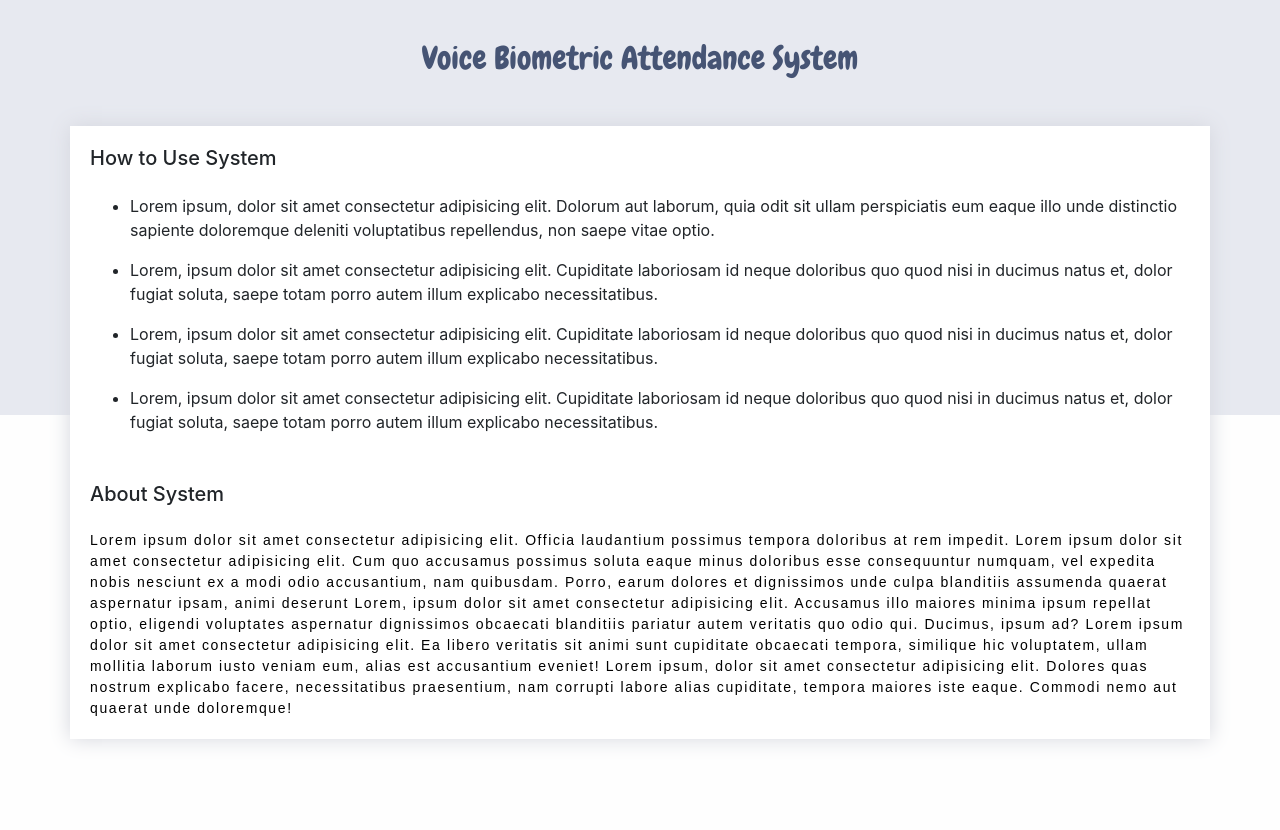
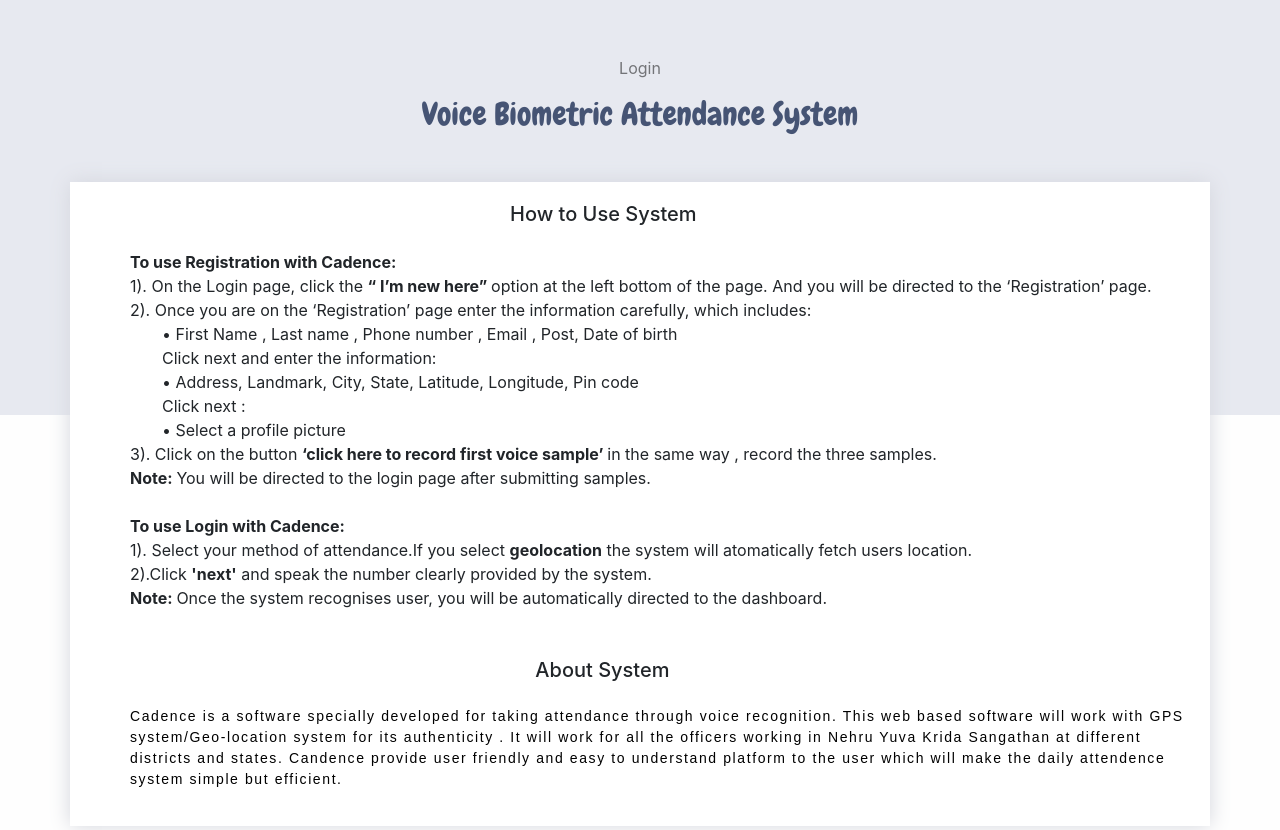
Before and after one commit to HridayRaj/DK1_stunners, a Flask app: page /readme in a window 1280 px wide. Run offline with Flask 2, Linux system fonts and the light colour scheme; some libraries are stand-ins or nearby versions; some web fonts are replaced.

Commit message:
Update details.html
content

```diff
--- a/templates/details.html
+++ b/templates/details.html
@@ -11,49 +11,53 @@
 </head>
 
 <body>
+    <nav class="navbar navbar-expand-lg navbar-light color-primary">
+            <button class="navbar-toggler" type="button" data-toggle="collapse" data-target="#navbarNavAltMarkup"
+                aria-controls="navbarNavAltMarkup" aria-expanded="false" aria-label="Toggle navigation">
+                <span class="navbar-toggler-icon "></span>
+            </button>
+            <div class="collapse navbar-collapse text-center" id="navbarNavAltMarkup">
+                <div class="navbar-nav m-auto cont-rubik ">
+                    <a class="nav-item nav-link mx-4" href="/">Login</a>
+                </div>
+            </div>
+        </nav>
     <div class="demo">
         <h2 class="text-center"> Voice Biometric Attendance System</h2>
     </div>
     <div class="container mt-5 information">
-        <h5> How to Use System </h5>
+        <h5> &emsp;&emsp;&emsp;&emsp;&emsp;&emsp;&emsp;&emsp;&emsp;&emsp;&emsp;&emsp;&emsp;&emsp;&emsp;&emsp;&emsp;&emsp;&emsp;&emsp;&emsp;How to Use System </h5>
         <ul class="mt-4">
-            <li>
-                <p>Lorem ipsum, dolor sit amet consectetur adipisicing elit. Dolorum aut laborum, quia odit sit ullam
-                    perspiciatis eum eaque illo unde distinctio sapiente doloremque deleniti voluptatibus repellendus,
-                    non saepe vitae optio.</p>
-            </li>
-            <li>
-                <p>Lorem, ipsum dolor sit amet consectetur adipisicing elit. Cupiditate laboriosam id neque doloribus
-                    quo quod nisi in ducimus natus et, dolor fugiat soluta, saepe totam porro autem illum explicabo
-                    necessitatibus.</p>
-            </li>
-            <li>
-                <p>Lorem, ipsum dolor sit amet consectetur adipisicing elit. Cupiditate laboriosam id neque doloribus
-                    quo quod nisi in ducimus natus et, dolor fugiat soluta, saepe totam porro autem illum explicabo
-                    necessitatibus.</p>
-            </li>
-            <li>
-                <p>Lorem, ipsum dolor sit amet consectetur adipisicing elit. Cupiditate laboriosam id neque doloribus
-                    quo quod nisi in ducimus natus et, dolor fugiat soluta, saepe totam porro autem illum explicabo
-                    necessitatibus.</p>
-            </li>
+
+               <b>To use Registration with Cadence:</b><br>
+                1).	On the Login page, click the  <b>“ I’m new here” </b> option at the left bottom of the page. And you will be directed to the ‘Registration’ page. <br>
+                2).	Once you are on the ‘Registration’ page enter the information carefully, which includes:<br>
+                &emsp;&emsp;•	First Name , Last name , Phone number , Email , Post, Date of birth<br>
+                   &emsp;&emsp;Click next and enter the information:<br>
+                &emsp;&emsp;•	Address, Landmark, City, State, Latitude, Longitude, Pin code<br>
+                &emsp;&emsp;Click next :<br>
+                &emsp;&emsp;•	Select a profile picture <br>
+                   3).	Click on the button  <b>‘click here to record first voice sample’ </b>in the same way , record the three samples. <br><b>Note: </b>You will be directed to the login page after submitting samples.<br>
+                   <br>
+                   <b>To use Login with Cadence:</b><br>
+            1). Select your method of attendance.If you select <b>geolocation</b> the system will atomatically fetch users location.<br>
+            2).Click <b>'next'</b> and speak the number clearly provided by the system.
+             <br><b>Note: </b>Once the system recognises user, you will be automatically directed to the dashboard.<br>
+          </p>
 
         </ul>
 
-        <h5 class="mt-5"> About System </h5>
+        <h5 class="mt-5">&emsp;&emsp;&emsp;&emsp; &emsp;&emsp;&emsp;&emsp;&emsp;&emsp;&emsp;&emsp;&emsp;&emsp;&emsp;&emsp;&emsp;&emsp;&emsp;&emsp;&emsp;&emsp;About System </h5>
         <div class="about-system mt-4">
+          <ul>
 
-                Lorem ipsum dolor sit amet consectetur adipisicing elit. Officia laudantium possimus tempora doloribus at rem impedit.
-                Lorem ipsum dolor sit amet consectetur adipisicing elit. Cum quo accusamus possimus soluta eaque minus doloribus esse
-                consequuntur numquam, vel expedita nobis nesciunt ex a modi odio accusantium, nam quibusdam. Porro, earum dolores et
-                dignissimos unde culpa blanditiis assumenda quaerat aspernatur ipsam, animi deserunt
-                Lorem, ipsum dolor sit amet consectetur adipisicing elit. Accusamus illo maiores minima ipsum repellat optio, eligendi
-                voluptates aspernatur dignissimos obcaecati blanditiis pariatur autem veritatis quo odio qui. Ducimus, ipsum ad?
-                Lorem ipsum dolor sit amet consectetur adipisicing elit. Ea libero veritatis sit animi sunt cupiditate obcaecati tempora,
-                similique hic voluptatem, ullam mollitia laborum iusto veniam eum, alias est accusantium eveniet!
-                Lorem ipsum, dolor sit amet consectetur adipisicing elit. Dolores quas nostrum explicabo facere, necessitatibus praesentium,
-                nam corrupti labore alias cupiditate, tempora maiores iste eaque. Commodi nemo aut quaerat unde doloremque!
+            Cadence is a software specially developed for taking attendance through voice recognition.
+              This web based software will work with GPS system/Geo-location system for its authenticity .
+              It will work for all the officers working in Nehru Yuva Krida Sangathan at different districts and states.
+              Candence provide user friendly and easy to understand platform to the user which will make the daily
+              attendence system simple but efficient.
 
+        </ul>
         </div>
 
     </div>
```
